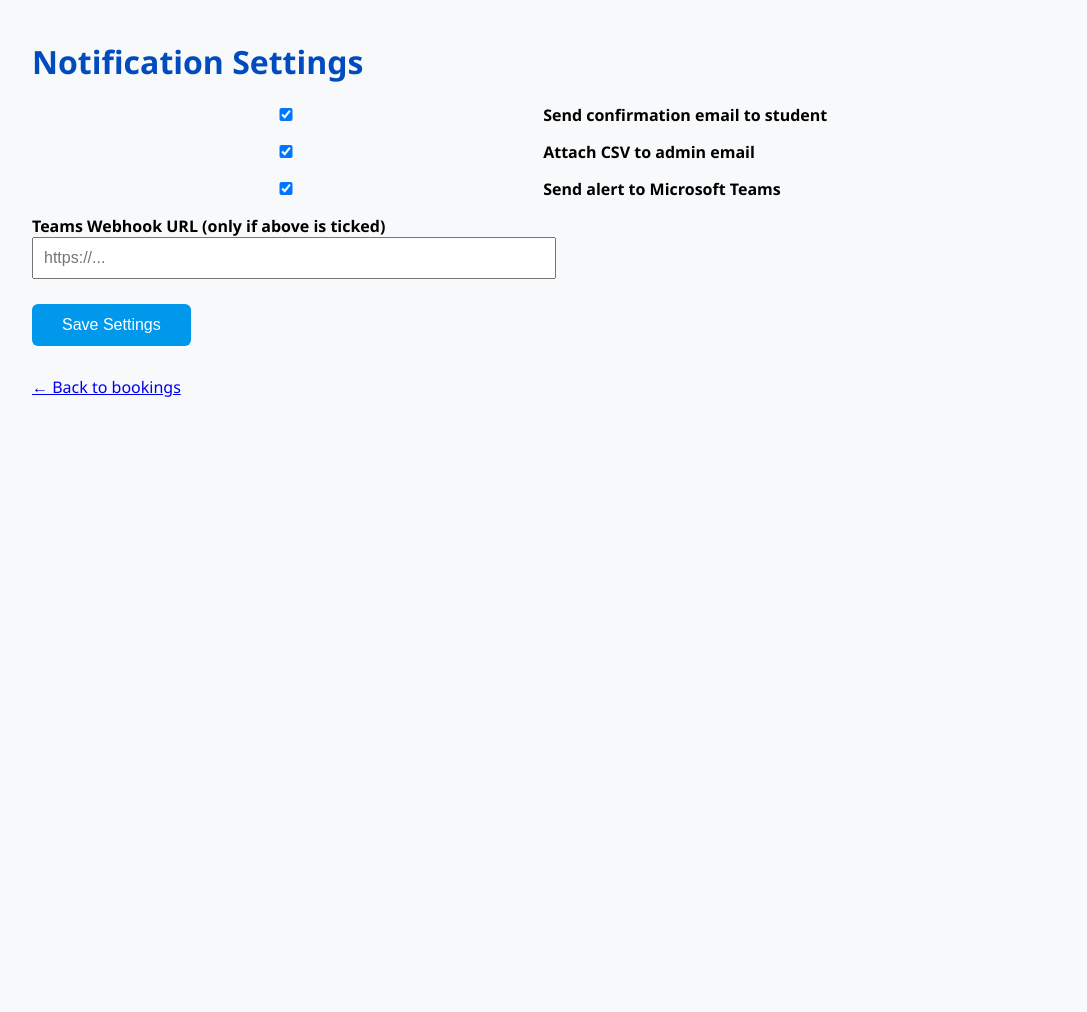
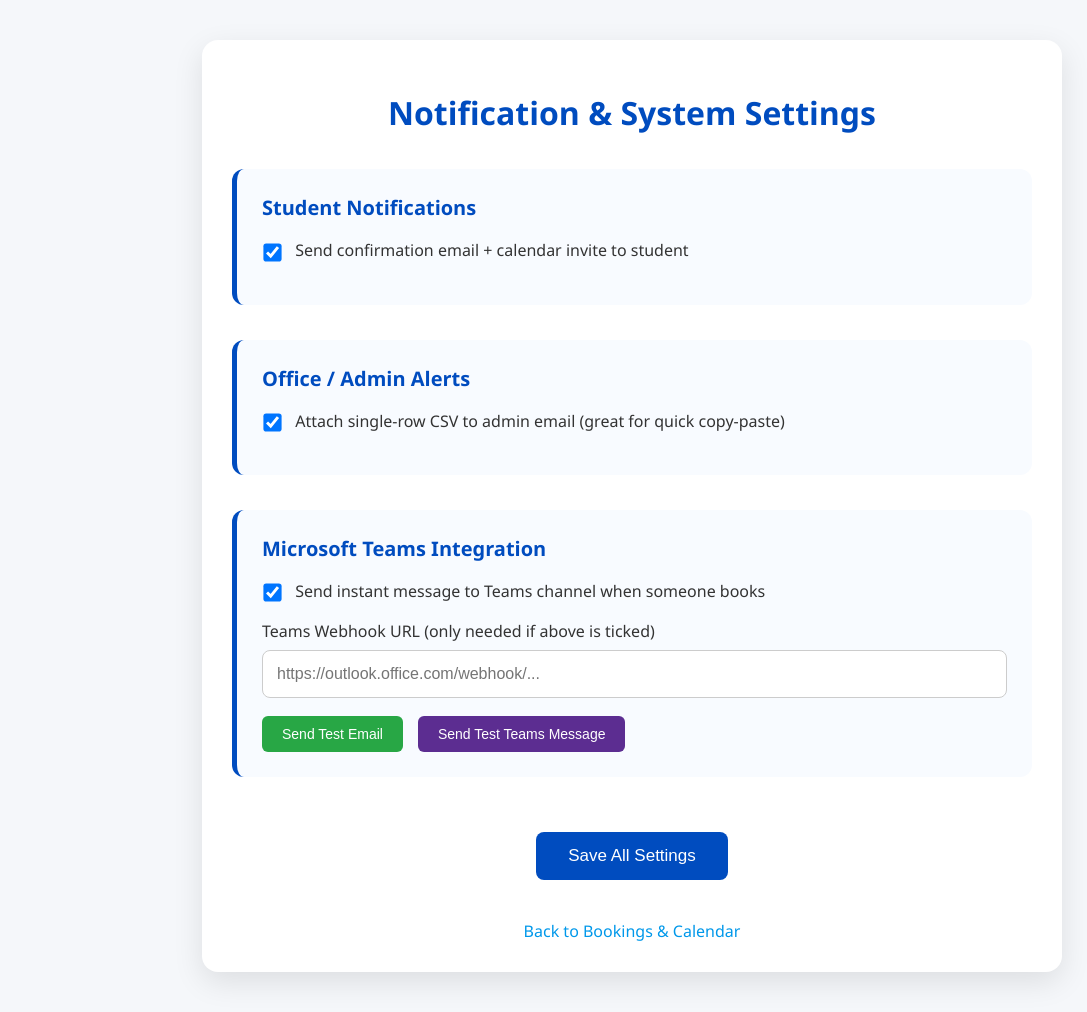
Before and after one commit to misterjcampbell/acop-chatbot-demo, a Flask app: page /admin/settings in a window 1280 px wide. Shown: the whole page, without its empty margins (8-1095 px from the left). Before the commit the page ends 397 px from the top, so only its background shows below. Run offline with Flask 3, Linux system fonts and the light colour scheme; the visitor is signed in with stand-in values (Sample User, id 1); data comes from the database, SQL or seed files in the repository; data that the repository does not hold is empty.

Commit message:
Update admin_settings.html

```diff
--- a/templates/admin_settings.html
+++ b/templates/admin_settings.html
@@ -1,26 +1,83 @@
 <!DOCTYPE html>
-<html>
-<head><title>ACOP Settings</title>
-<style>
-    body {font-family:Segoe UI,sans-serif;margin:40px;background:#f8f9fa}
-    h1 {color:#004cbf}
-    label {display:block;margin:15px 0 5px;font-weight:bold}
-    input, textarea {width:100%;max-width:500px;padding:10px;font-size:16px}
-    button {background:#0098ea;color:white;padding:12px 30px;border:none;border-radius:6px;font-size:16px;cursor:pointer;margin-top:20px}
-    .back {margin-top:30px}
-</style>
+<html lang="en">
+<head>
+    <meta charset="UTF-8">
+    <meta name="viewport" content="width=device-width, initial-scale=1.0">
+    <title>ACOP Settings</title>
+    <style>
+        body {font-family:'Segoe UI',sans-serif;margin:0;background:#f5f7fa;color:#333;}
+        .container {max-width:800px;margin:40px auto;padding:30px;background:white;border-radius:16px;box-shadow:0 10px 30px rgba(0,0,0,0.1);}
+        h1 {color:#004cbf;text-align:center;margin-bottom:30px;}
+        .section {margin:35px 0;padding:25px;background:#f8fbff;border-radius:12px;border-left:5px solid #004cbf;}
+        h2 {color:#004cbf;margin-top:0;font-size:20px;}
+        label {display:block;margin:18px 0;font-size:16px;}
+        input[type="checkbox"] {transform:scale(1.4);margin-right:12px;vertical-align:middle;}
+        input[type="text"] {width:100%;padding:14px;font-size:16px;border:1px solid #ccc;border-radius:8px;box-sizing:border-box;margin-top:8px;}
+        .btn {background:#004cbf;color:white;padding:14px 32px;border:none;border-radius:8px;font-size:17px;cursor:pointer;margin-top:20px;}
+        .btn:hover {background:#003a99;}
+        .back {text-align:center;margin-top:40px;}
+        .back a {color:#0098ea;text-decoration:none;font-size:16px;}
+        .back a:hover {text-decoration:underline;}
+        .test-buttons {display:flex;gap:15px;margin-top:15px;flex-wrap:wrap;}
+        .test-btn {background:#28a745;color:white;padding:10px 20px;border:none;border-radius:6px;cursor:pointer;font-size:14px;}
+        .test-btn.teams {background:#5c2d91;}
+    </style>
 </head>
 <body>
-<h1>Notification Settings</h1>
-<form method="POST">
-    <label><input type="checkbox" name="email_per_booking" {{ 'checked' if email_per_booking }}> Send confirmation email to student</label>
-    <label><input type="checkbox" name="attach_csv" {{ 'checked' if attach_csv }}> Attach CSV to admin email</label>
-    <label><input type="checkbox" name="teams_enabled" {{ 'checked' if teams_enabled }}> Send alert to Microsoft Teams</label>
-    <label>Teams Webhook URL (only if above is ticked)<br>
-        <input type="text" name="teams_webhook" value="{{ teams_webhook }}" placeholder="https://...">
-    </label>
-    <button type="submit">Save Settings</button>
-</form>
-<p class="back"><a href="/admin">← Back to bookings</a></p>
+<div class="container">
+    <h1>Notification & System Settings</h1>
+
+    <form method="POST">
+        <div class="section">
+            <h2>Student Notifications</h2>
+            <label>
+                <input type="checkbox" name="email_per_booking" {{ 'checked' if email_per_booking }}>
+                Send confirmation email + calendar invite to student
+            </label>
+        </div>
+
+        <div class="section">
+            <h2>Office / Admin Alerts</h2>
+            <label>
+                <input type="checkbox" name="attach_csv" {{ 'checked' if attach_csv }}>
+                Attach single-row CSV to admin email (great for quick copy-paste)
+            </label>
+        </div>
+
+        <div class="section">
+            <h2>Microsoft Teams Integration</h2>
+            <label>
+                <input type="checkbox" name="teams_enabled" {{ 'checked' if teams_enabled }}>
+                Send instant message to Teams channel when someone books
+            </label>
+            <label>
+                Teams Webhook URL (only needed if above is ticked)<br>
+                <input type="text" name="teams_webhook" value="{{ teams_webhook }}" placeholder="https://outlook.office.com/webhook/...">
+            </label>
+
+            <div class="test-buttons">
+                <button type="button" class="test-btn" onclick="testEmail()">Send Test Email</button>
+                <button type="button" class="test-btn teams" onclick="testTeams()">Send Test Teams Message</button>
+            </div>
+        </div>
+
+        <div style="text-align:center;">
+            <button type="submit" class="btn">Save All Settings</button>
+        </div>
+    </form>
+
+    <div class="back">
+        <a href="/admin">Back to Bookings & Calendar</a>
+    </div>
+</div>
+
+<script>
+function testEmail() {
+    fetch('/admin/test_email', {method: 'POST'}).then(r => alert('Test email sent! Check your inbox.'));
+}
+function testTeams() {
+    fetch('/admin/test_teams', {method: 'POST'}).then(r => alert('Test message sent to Teams!'));
+}
+</script>
 </body>
 </html>
```
